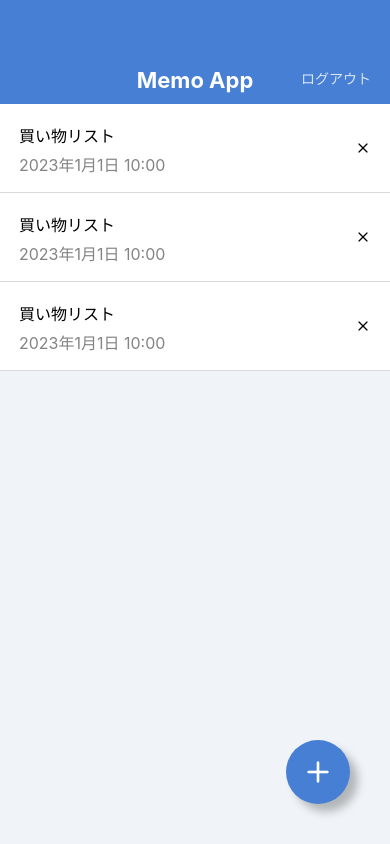
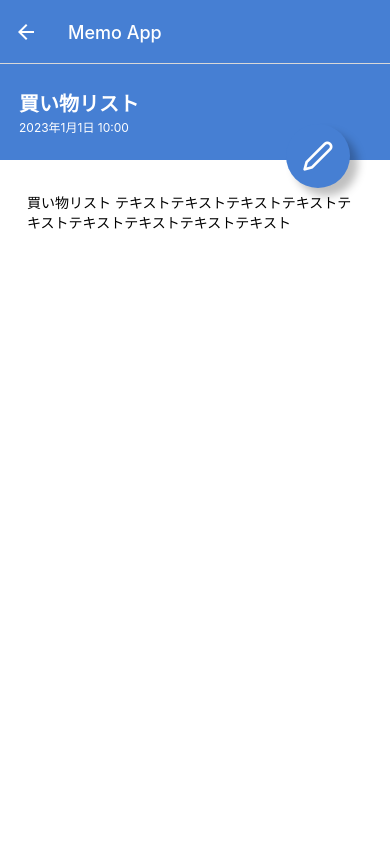
Before and after one commit to horii203/react_native_app, a React Native app in the folder my-app/: screen /MemoDetail in a window 390 px wide. Built offline with nearby package versions, Linux system fonts and the light colour scheme.

Commit message:
ボタン遷移作業中

```diff
--- a/my-app/App.jsx
+++ b/my-app/App.jsx
@@ -1,8 +1,36 @@
 import React from 'react';
+import { NavigationContainer } from '@react-navigation/native';
+import { createNativeStackNavigator } from '@react-navigation/native-stack';
+
 import MemoListScreen from './src/screens/MemoListScreen';
+import MemoDetailScreen from './src/screens/MemoDetailScreen';
+import MemoCreateScreen from './src/screens/MemoCreateScreen';
+import MemoEditScreen from './src/screens/MemoEditScreen';
+import LogInScreen from './src/screens/LogInScreen';
+import SignUpScreen from './src/screens/SignUpScreen';
+
+const Stack = createNativeStackNavigator();
 
 export default function App() {
   return (
-    <MemoListScreen/>
+    <NavigationContainer>
+       <Stack.Navigator
+        initialRouteName="LogIn"
+        screenOptions={{
+          headerStyle: { backgroundColor: '#467fd3' },
+          headerTitleStyle: { color: '#fff' },
+          headerTitle: 'Memo App',
+          headerTintColor: '#fff',
+          headerBackTitle: 'Back' //戻るボタンのテキスト（iOSのみ）
+        }}
+      >
+        <Stack.Screen name="MemoList" component={MemoListScreen} />
+        <Stack.Screen name="MemoDetail" component={MemoDetailScreen} />
+        <Stack.Screen name="MemoCreate" component={MemoCreateScreen} />
+        <Stack.Screen name="MemoEdit" component={MemoEditScreen} />
+        <Stack.Screen name="LogIn" component={LogInScreen} />
+        <Stack.Screen name="SignUp" component={SignUpScreen} />
+      </Stack.Navigator>
+    </NavigationContainer>
   );
 }
--- a/my-app/src/screens/LogInScreen.jsx
+++ b/my-app/src/screens/LogInScreen.jsx
@@ -1,20 +1,24 @@
 // ログイン画面
 import React from 'react';
 import { StyleSheet, View, TextInput, Text, TouchableOpacity } from 'react-native';
-import AppBar from '../components/AppBar';
 import Button from '../components/Button';
 
-export default function LogInScreen() {
+export default function LogInScreen(props) {
+  // React Navigation
+  const { navigation } = props;
+
   return (
     <View style={styles.container}>
-        <AppBar/>
 
         <View style={styles.inner}>
             <Text style={styles.title}>Log In</Text>
             <TextInput style={styles.input} value='Email Adress'/>
             <TextInput style={styles.input} value='Password'/>
 
-            <Button label="submit"/>
+            <Button
+              label="submit"
+              onPress={()=> { navigation.navigate('MemoList') }}   // React Navigation
+            />
 
             <View style={styles.footer}>
                 <Text style={styles.footerText}>Not registered?</Text>
--- a/my-app/src/screens/MemoCreatScreen.jsx
+++ b/my-app/src/screens/MemoCreateScreen.jsx
@@ -2,19 +2,23 @@
 import React from 'react';
 // KeyboardAvoidingView キーボードが出た分だけ画面リサイズ
 import { StyleSheet, View, TextInput, KeyboardAvoidingView } from 'react-native';
-import AppBar from '../components/AppBar';
 import CircleButton from '../components/CircleButton';
 
-export default function MemoCreatScreen() {
+export default function MemoCreateScreen(props) {
+  // React Navigation
+  const { navigation } = props;
+
   return (
     <KeyboardAvoidingView style={styles.container} behavior="height">
-      <AppBar/>
 
       <View style={styles.inputContainer}>
         {/* メモ入力 multiline：複数行可能*/}
         <TextInput value="" multiline style={styles.input} />
       </View>
-      <CircleButton  name="check"/>
+      <CircleButton
+        name="check"
+        onPress={()=> { navigation.goBack(); }} //チェックボタンを押すと前の画面に戻る
+      />
     </KeyboardAvoidingView>
   );
 }
--- a/my-app/src/screens/MemoDetailScreen.jsx
+++ b/my-app/src/screens/MemoDetailScreen.jsx
@@ -2,13 +2,14 @@
 import React from 'react';
 import { StyleSheet, View, Text, ScrollView } from 'react-native';
 
-import AppBar from '../components/AppBar';
 import CircleButton from '../components/CircleButton';
 
-export default function MemoDetailScreen() {
+export default function MemoDetailScreen(props) {
+  // React Navigation
+  const { navigation } = props;
+
   return (
     <View style={styles.container}>
-      <AppBar/>
       <View style={styles.MemoHeader}>
         <Text style={styles.MemoTitle}>買い物リスト</Text>
         <Text style={styles.MemoDate}>2023年1月1日 10:00</Text>
@@ -23,9 +24,11 @@
         </View>
       </ScrollView>
 
-      {/* CircleButtonは独自で定義したものなので、CircleButton.jsxでstyleを適用できるように設定する */}
-      <CircleButton style={{ top: 160, bottom: 'auto' }} name='edit-2'/>
-
+      <CircleButton
+        style={{ top: 60, bottom: 'auto' }}
+        name='edit-2'
+        onPress={()=> { navigation.navigate('MemoEdit') }}   // React Navigation
+      />
     </View>
   );
 }
--- a/my-app/src/screens/MemoEditScreen.jsx
+++ b/my-app/src/screens/MemoEditScreen.jsx
@@ -2,19 +2,23 @@
 import React from 'react';
 // KeyboardAvoidingView キーボードが出た分だけ画面リサイズ
 import { StyleSheet, View, TextInput, KeyboardAvoidingView } from 'react-native';
-import AppBar from '../components/AppBar';
 import CircleButton from '../components/CircleButton';
 
-export default function MemoEditScreen() {
+export default function MemoEditScreen(props) {
+  // React Navigation
+  const { navigation } = props;
+
   return (
     <KeyboardAvoidingView style={styles.container} behavior="height">
-      <AppBar/>
 
       <View style={styles.inputContainer}>
         {/* メモ入力 multiline：複数行可能*/}
         <TextInput value="買い物リスト" multiline style={styles.input} />
       </View>
-      <CircleButton  name="check"/>
+      <CircleButton
+        name="check"
+        onPress={()=> { navigation.goBack(); }} //チェックボタンを押すと前の画面に戻る
+      />
     </KeyboardAvoidingView>
   );
 }
--- a/my-app/src/screens/MemoListScreen.jsx
+++ b/my-app/src/screens/MemoListScreen.jsx
@@ -2,19 +2,22 @@
 import React from 'react';
 import { StyleSheet, View } from 'react-native';
 
-import AppBar from '../components/AppBar';
 import MemoList from '../components/MemoList';
 import CircleButton from '../components/CircleButton';
 
-export default function MemoListScreen() {
+export default function MemoListScreen(props) {
+  // React Navigation
+  const { navigation } = props;
+
   return (
     <View style={styles.container}>
 
-      <AppBar/>
-
       <MemoList/>
 
-      <CircleButton name='plus'/>
+      <CircleButton
+        name="plus"
+        onPress={()=> { navigation.navigate('MemoCreate'); }} //チェックボタンを押すと前の画面に戻る
+      />
     </View>
   );
 }
--- a/my-app/src/screens/SignUpScreen.jsx
+++ b/my-app/src/screens/SignUpScreen.jsx
@@ -1,20 +1,23 @@
 // サインアップ画面
 import React from 'react';
 import { StyleSheet, View, TextInput, Text, TouchableOpacity } from 'react-native';
-import AppBar from '../components/AppBar';
 import Button from '../components/Button';
 
-export default function SignUpScreen() {
+export default function SignUpScreen(props) {
+  // React Navigation
+  const { navigation } = props;
+
   return (
     <View style={styles.container}>
-        <AppBar/>
-
         <View style={styles.inner}>
             <Text style={styles.title}>Sign Up</Text>
             <TextInput style={styles.input} value='Email Adress'/>
             <TextInput style={styles.input} value='Password'/>
 
-            <Button label="submit"/>
+            <Button
+              label="submit"
+              onPress={()=> { navigation.navigate('MemoList') }}   // React Navigation
+            />
 
             <View style={styles.footer}>
                 <Text style={styles.footerText}>Already registered?</Text>
```
